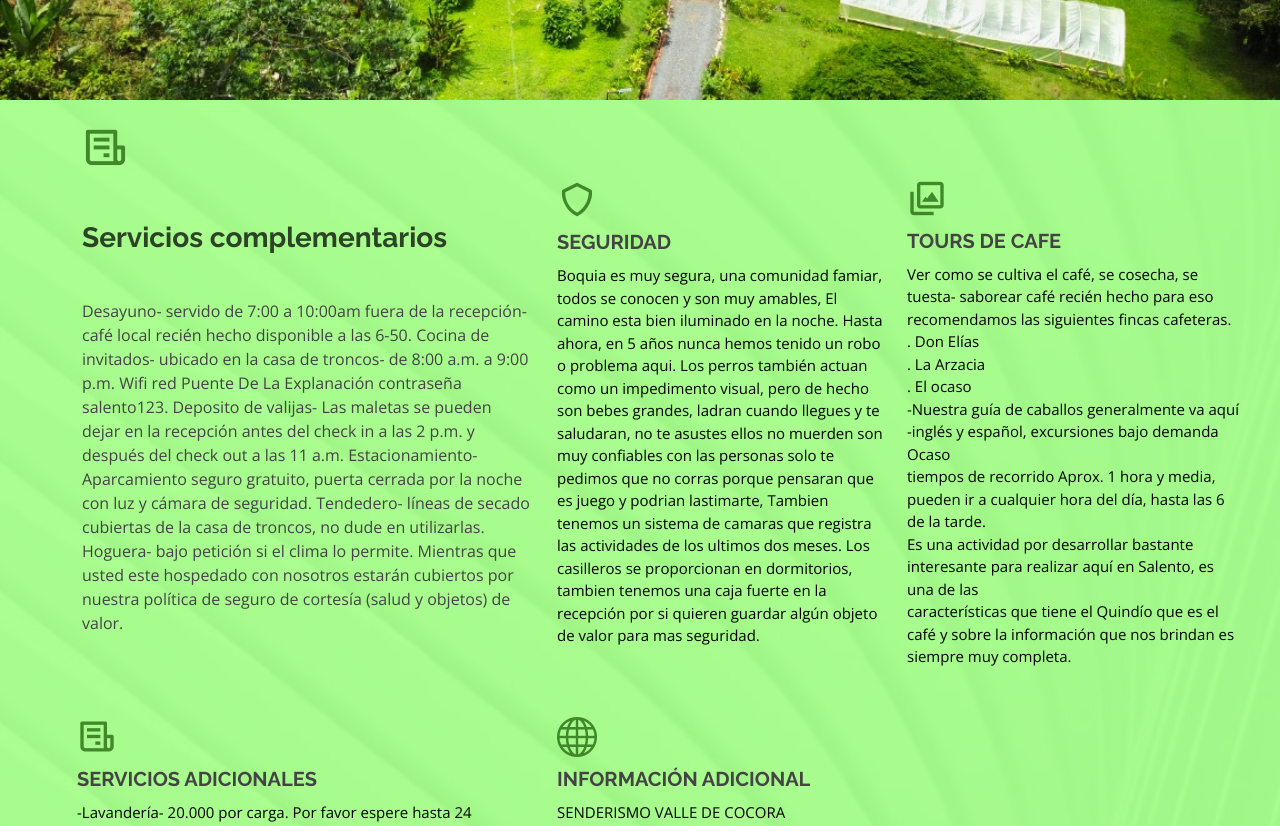
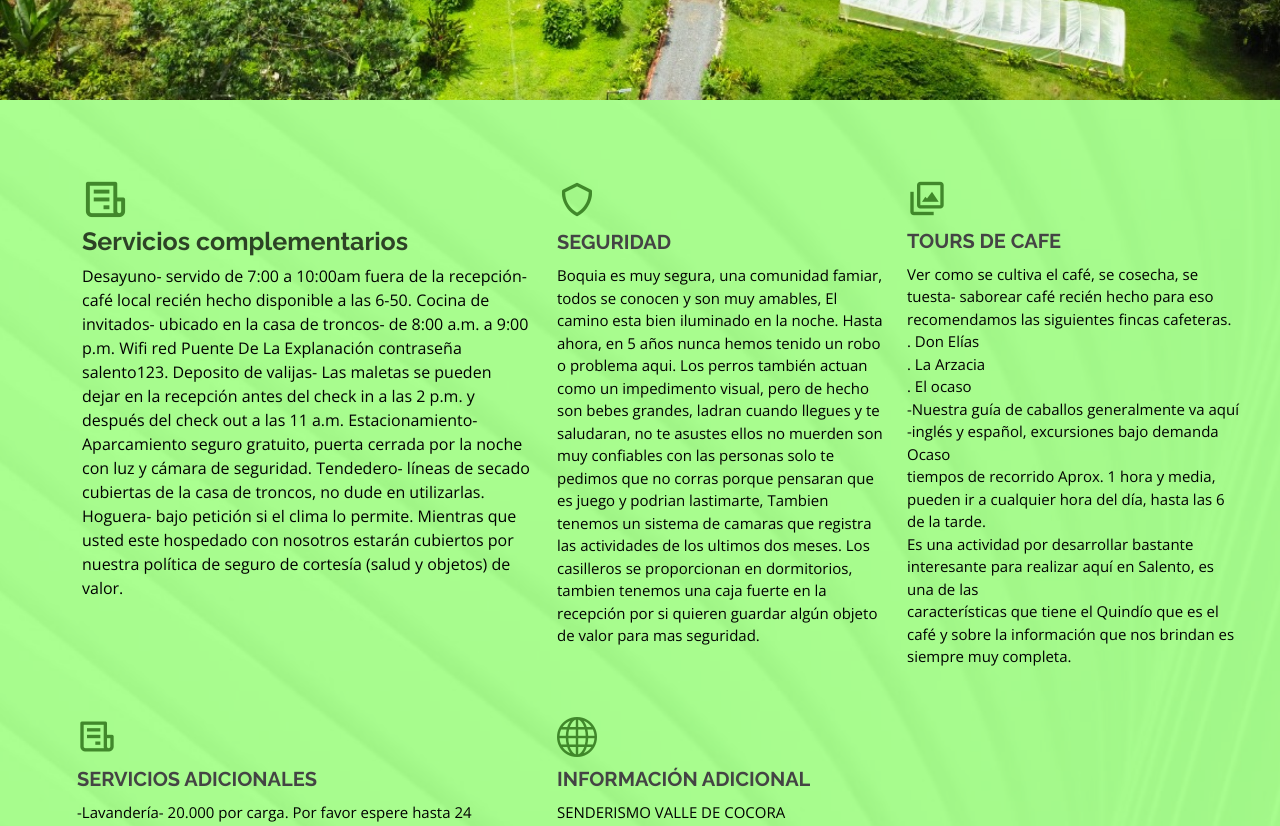
Before and after one commit to feerny/pagExplanacion, a website: page index.html in a window 1280 px wide. Shown: the part 700-1526 px from the top of the page. Drawn offline with nearby package versions, Linux system fonts and the light colour scheme.

```diff
--- a/assets/css/style.css
+++ b/assets/css/style.css
@@ -654,11 +654,11 @@ section {
 
 }
 .about .content h3 {
-  margin-top: 47px;
+
   font-weight: 700;
-  font-size: 28px;
+  font-size: 25px;
   color: rgba(0, 0, 0, 0.733);
-  margin-bottom: 30px;
+
 }
 
 .imgTrans{
@@ -667,7 +667,8 @@ section {
 }
 .about .content p {
   margin-bottom: 30px;
-  margin-top: 44px;
+  color: black;
+
 }
 .about .content .about-btn {
   display: inline-block;
--- a/index.html
+++ b/index.html
@@ -80,7 +80,7 @@
           <div class="content col-xl-5 d-flex align-items-stretch" data-aos="fade-up">
             <div class="content">
 
-              <i style="width: 450px;" class="bx bx bx-receipt"></i>
+              <i style= "margin-top: 52px;width: 450px;" class="bx bx bx-receipt"></i>
               <h3>Servicios complementarios</h3>
 
               <p>
```
